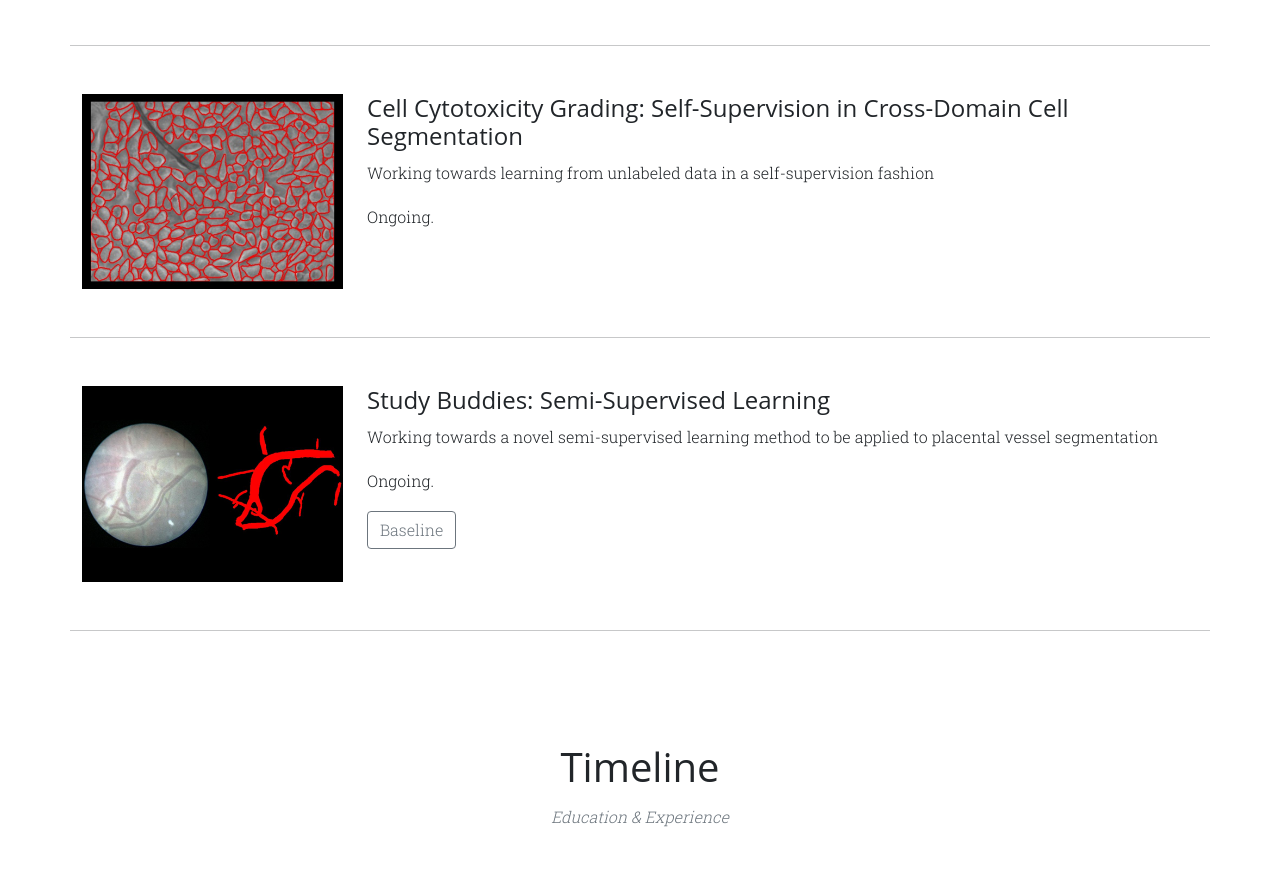
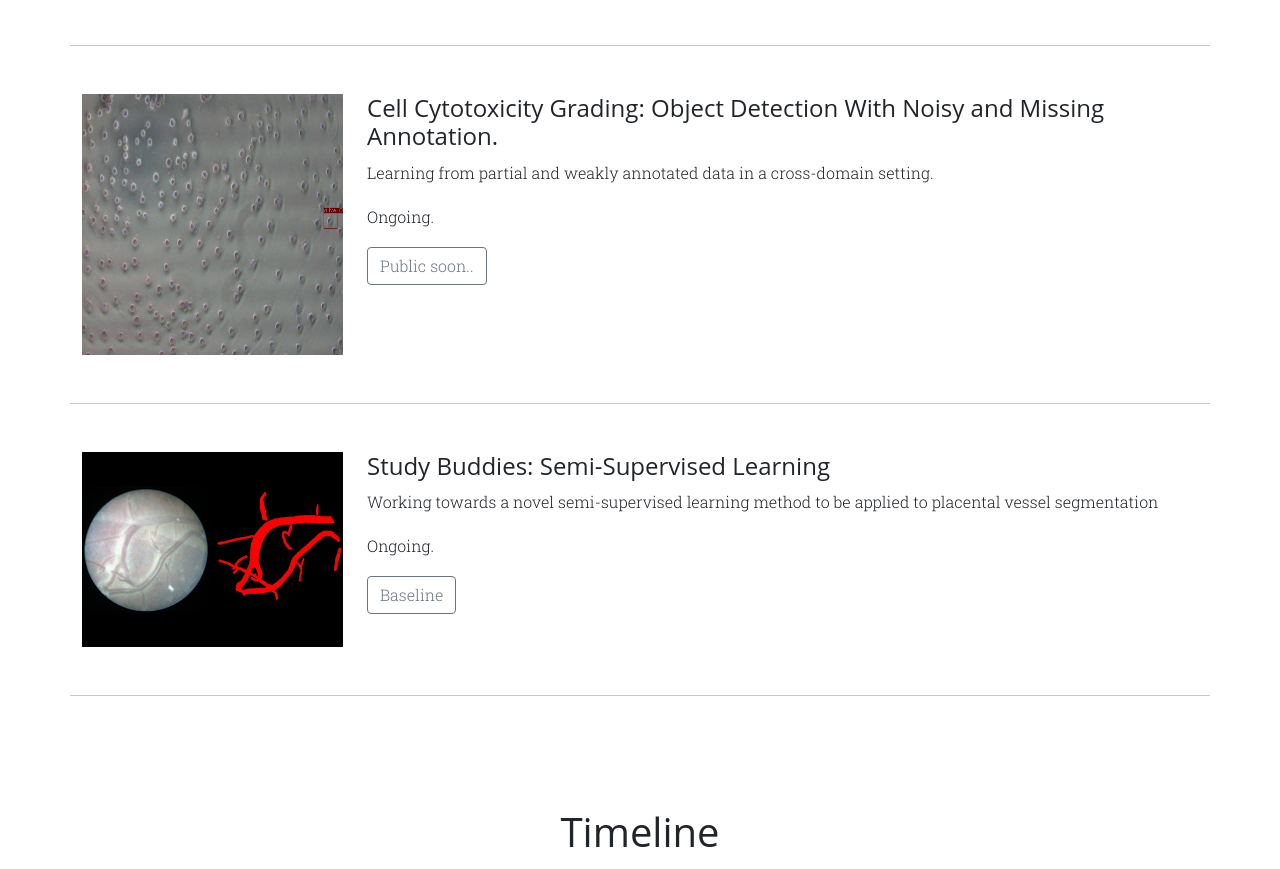
Before and after one commit to marwankefah/marwankefah.github.io, a plain HTML site: page index.html in a window 1280 px wide. Shown: the part 1121-1990 px from the top of the page. Drawn offline with nearby package versions, Linux system fonts and the light colour scheme.

Commit message:
updated projects

```diff
--- a/index.html
+++ b/index.html
@@ -174,7 +174,7 @@
 
       <!-- Featured image -->
       <div class="view overlay rounded z-depth-1-half mb-lg-0 mb-4">
-        <img class="img-fluid" src="assets\img\portfolio\cell.jpg" alt="fetoscopy image">
+        <img class="img-fluid" src="assets\img\portfolio\test_gif.gif" alt="fetoscopy image">
         <a>
           <div class="mask rgba-white-slight"></div>
         </a>
@@ -187,10 +187,12 @@
     <div class="col-lg-8 col-xl-9">
 
       <!-- Post title -->
-      <h4>Cell Cytotoxicity Grading: Self-Supervision in Cross-Domain Cell Segmentation</h4>
+      <h4>Cell Cytotoxicity Grading: Object Detection With Noisy and Missing Annotation.</h4>
       <!-- Excerpt -->
-      <p class="dark-grey-text">Working towards learning from unlabeled data in a self-supervision fashion</p>
+      <p class="dark-grey-text">Learning from partial and weakly annotated data in a cross-domain setting.</p>
       <p class="dark-grey-text">Ongoing.</p>
+        <a class="btn btn-outline-secondary" href="https://github.com/marwankefah/cell-segmentation">Public soon..</a>
+
       <!-- Read more button -->
       <!--<a class="btn btn-outline-secondary">Abstract</a>
       <a class="btn btn-outline-secondary">Paper</a>
```
Also changed, not shown: assets/img/portfolio/test_gif.gif (added).
